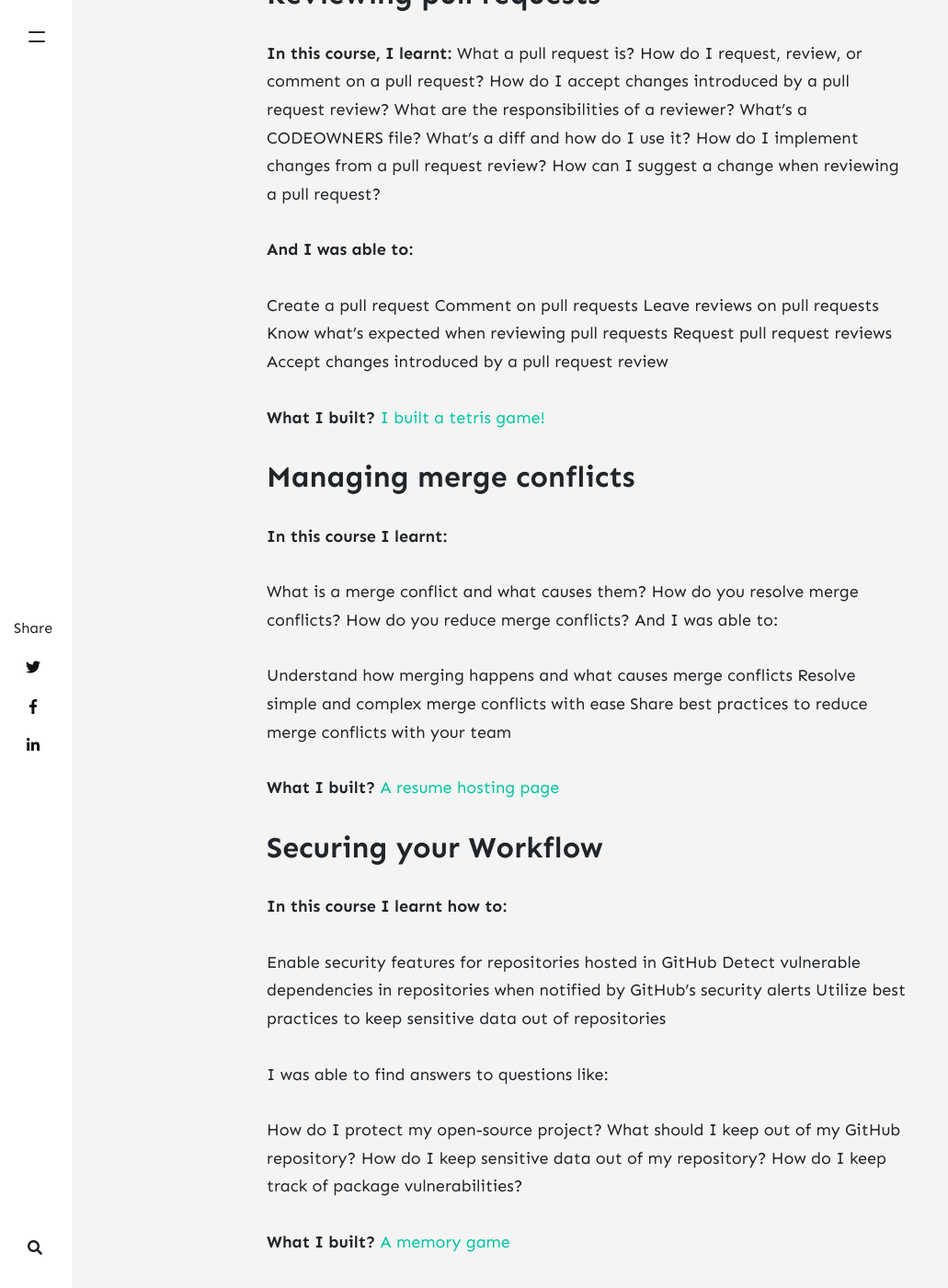
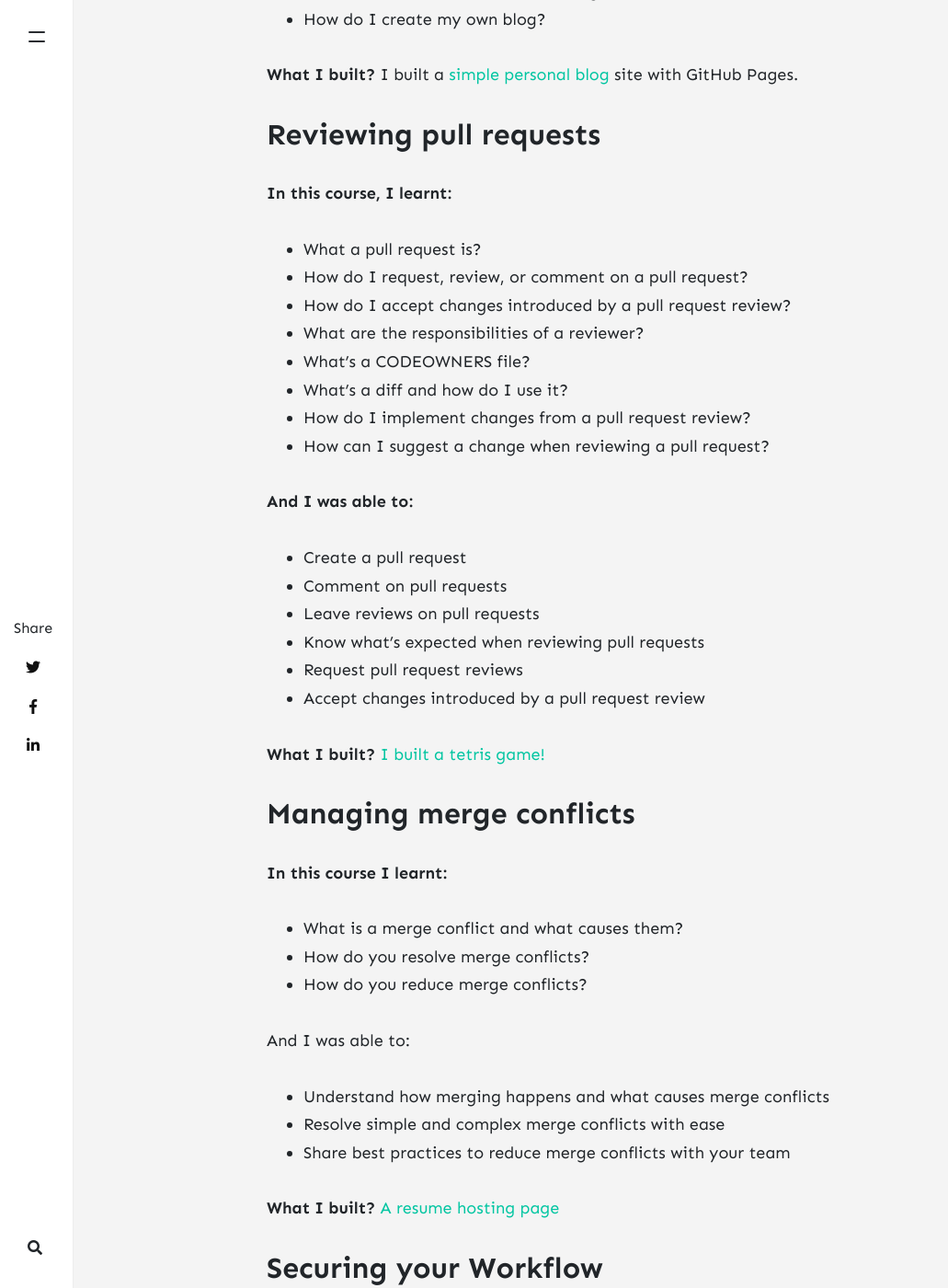
Before and after one commit to Dev-Path/briefcase, a Jekyll site: the page built from _posts/2021-08-24-git-and-github.md, in a window 1280 px wide and 1400 px high, scrolled down 2023 px. Shown: the whole window at 92% size, without its empty margins (0-1031 px from the left). Built offline with Jekyll 4.4.1, drawn with Linux system fonts in a browser that asks for light colours; nearby versions of some CDN libraries; comment, search, counter and statistics services are not loaded; some of the changed text lies outside the part shown.

Commit message:
tidyup post

```diff
--- a/_posts/2021-08-24-git-and-github.md
+++ b/_posts/2021-08-24-git-and-github.md
@@ -27,16 +27,16 @@ You can have your own, organization, and project sites on GitHub. With GitHub Pa
 
 **In this course, I learnt how to:**
 
-Enable GitHub Pages
-Choose a theme with Jekyll
-Use YAML front matter
-Customize your site
-Create and edit blog posts
-You'll know the answers to questions like:
+* Enable GitHub Pages
+* Choose a theme with Jekyll
+* Use YAML front matter
+* Customize your site
+* Create and edit blog posts
+* You'll know the answers to questions like:
 
-What is GitHub pages?
-How do I make sites with GitHub Pages?
-How do I create my own blog?
+* What is GitHub pages?
+* How do I make sites with GitHub Pages?
+* How do I create my own blog?
 
 **What I built?**
 I built a [simple personal blog](https://dev-path.github.io/github-pages-with-jekyll/) site with GitHub Pages.
@@ -44,23 +44,24 @@ I built a [simple personal blog](https://dev-path.github.io/github-pages-with-je
 ## Reviewing pull requests
 
 **In this course, I learnt:**
-What a pull request is?
-How do I request, review, or comment on a pull request?
-How do I accept changes introduced by a pull request review?
-What are the responsibilities of a reviewer?
-What's a CODEOWNERS file?
-What's a diff and how do I use it?
-How do I implement changes from a pull request review?
-How can I suggest a change when reviewing a pull request?
+
+* What a pull request is?
+* How do I request, review, or comment on a pull request?
+* How do I accept changes introduced by a pull request review?
+* What are the responsibilities of a reviewer?
+* What's a CODEOWNERS file?
+* What's a diff and how do I use it?
+* How do I implement changes from a pull request review?
+* How can I suggest a change when reviewing a pull request?
 
 **And I was able to:**
 
-Create a pull request
-Comment on pull requests
-Leave reviews on pull requests
-Know what’s expected when reviewing pull requests
-Request pull request reviews
-Accept changes introduced by a pull request review
+* Create a pull request
+* Comment on pull requests
+* Leave reviews on pull requests
+* Know what’s expected when reviewing pull requests
+* Request pull request reviews
+* Accept changes introduced by a pull request review
 
 **What I built?**
 [I built a tetris game!](https://dev-path.github.io/reviewing-a-pull-request/)
@@ -69,14 +70,15 @@ Accept changes introduced by a pull request review
 
 **In this course I learnt:**
 
-What is a merge conflict and what causes them?
-How do you resolve merge conflicts?
-How do you reduce merge conflicts?
+* What is a merge conflict and what causes them?
+* How do you resolve merge conflicts?
+* How do you reduce merge conflicts?
+
 And I was able to:
 
-Understand how merging happens and what causes merge conflicts
-Resolve simple and complex merge conflicts with ease
-Share best practices to reduce merge conflicts with your team
+* Understand how merging happens and what causes merge conflicts
+* Resolve simple and complex merge conflicts with ease
+* Share best practices to reduce merge conflicts with your team
 
 **What I built?**
 [A resume hosting page](https://dev-path.github.io/merge-conflicts/)
@@ -85,16 +87,16 @@ Share best practices to reduce merge conflicts with your team
 
 **In this course I learnt how to:**
 
-Enable security features for repositories hosted in GitHub
-Detect vulnerable dependencies in repositories when notified by GitHub's security alerts
-Utilize best practices to keep sensitive data out of repositories
+* Enable security features for repositories hosted in GitHub
+* Detect vulnerable dependencies in repositories when notified by GitHub's security alerts
+* Utilize best practices to keep sensitive data out of repositories
 
 I was able to find answers to questions like:
 
-How do I protect my open-source project?
-What should I keep out of my GitHub repository?
-How do I keep sensitive data out of my repository?
-How do I keep track of package vulnerabilities?
+* How do I protect my open-source project?
+* What should I keep out of my GitHub repository?
+* How do I keep sensitive data out of my repository?
+* How do I keep track of package vulnerabilities?
 
 **What I built?**
 [A memory game](https://dev-path.github.io/security-on-github/)
```
